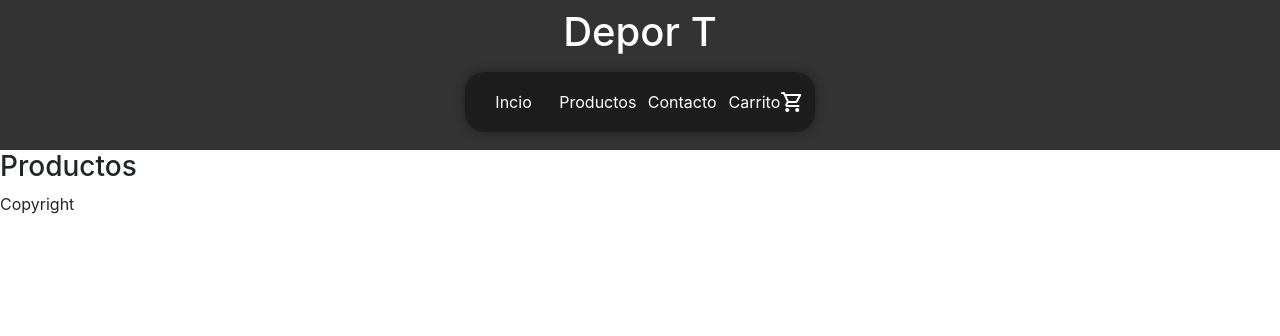
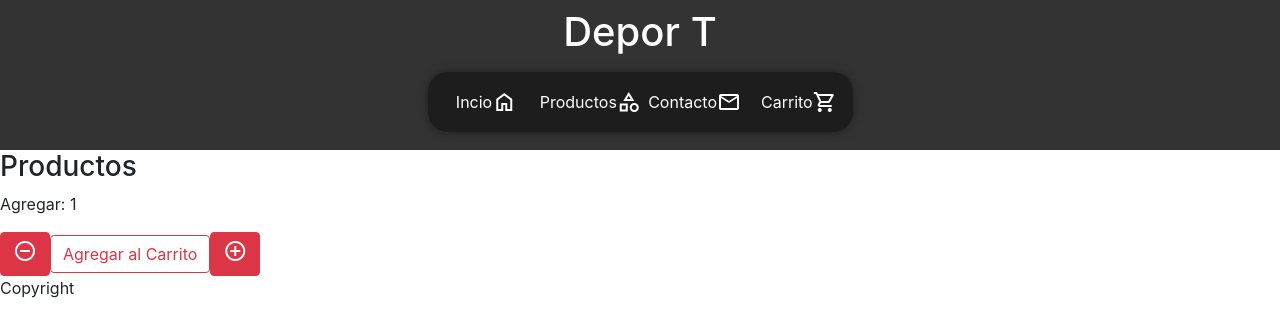
Before and after one commit to gustavocontin1/ecommerce, a React (Create React App) app: page / in a window 1280 px wide. Shown: the top 336 px of the page. Built offline with nearby package versions, Linux system fonts and the light colour scheme.

Commit message:
se agrego botones para agregar o disminuir stock

```diff
--- a/src/App.js
+++ b/src/App.js
@@ -1,12 +1,16 @@
 import Navbar from './components/Navbar'
 import ItemListContainer from './components/ItemListContainer'
 import Footer from './components/Footer'
+import { useState } from 'react'
+
+
 
 const App = () => {
+    useState()
     return (
         <>
         <Navbar/>
-        <ItemListContainer mensaje='Productos'/>
+        <ItemListContainer greeting='Productos'/>
         <Footer/>
         </>
     )
--- /dev/null
+++ b/src/components/ItemCount.js
@@ -0,0 +1,33 @@
+import { useState } from "react"
+
+const ItemCount = ({stock, initial, onAdd}) => {
+    const [contador, setContador] = useState(initial)
+
+    const aumentarContador = () => {
+        if(contador>=0 && contador<5){
+            setContador(contador + 1)
+    }
+    }
+
+    const disminuirContador = () => {
+        if(contador<=5 && contador>0){
+            setContador(contador - 1)
+    }
+}
+    const confirmarCompra = () => {
+    }
+    return (
+    <div>
+        <p>Agregar: {contador}</p>
+        <button onClick={disminuirContador}type="button" className="btn btn-danger"><span className="material-symbols-outlined">
+        do_not_disturb_on
+        </span></button>
+        <button onClick={confirmarCompra} type="button" className="btn btn-outline-danger">Agregar al Carrito</button>
+        <button onClick={aumentarContador} type="button" className="btn btn-danger"> <span className="material-symbols-outlined">
+        add_circle
+        </span></button>
+    </div>
+)
+}
+
+export default ItemCount
--- a/src/components/ItemListContainer.js
+++ b/src/components/ItemListContainer.js
@@ -1,8 +1,10 @@
-const ItemListContainer = (props) => {
+import ItemCount from "./ItemCount"
+const ItemListContainer = ({greeting}) => {
 return (
     <main>
         <div>
-            <h3>{props.mensaje}</h3>
+            <h3>{greeting}</h3>
+            <ItemCount initial={1} stock={5} onAdd={() => {}}/>
         </div>
     </main>
 )
--- a/src/components/Navbar.js
+++ b/src/components/Navbar.js
@@ -4,9 +4,15 @@ const Header = () =>{
         <header className='contenedor'>
             <h1>Depor T</h1>
             <nav className='nav'>
-                <a className='box' href='#'>Incio</a>
-                <a className='box' href='#'>Productos</a>
-                <a className='box' href='#'>Contacto</a>
+                <a className='box' href='#'>Incio<span className="material-symbols-outlined">
+                home
+                </span></a>
+                <a className='box' href='#'>Productos<span className="material-symbols-outlined">
+                category
+                </span></a>
+                <a className='box' href='#'>Contacto<span className="material-symbols-outlined">
+                mail
+                </span></a>
                 <Carrito/>
             </nav>
         </header>
--- a/src/estilos.css
+++ b/src/estilos.css
@@ -28,10 +28,11 @@ h1{
 }
 .nav{
     color: white;
-    width: 350px;
+    width: 425px;
     height: 60px;
     text-decoration: none;
     display: flex;
+    flex-direction: column;
     justify-content: space-evenly;
     align-items: center;
     background: #1d1d1d;
@@ -65,7 +66,7 @@ h1{
 
 .box{
     color: white;
-    width: 25%;
+    width: 25.3%;
     height: 65%;
     display: flex;
     justify-content: center;
@@ -80,4 +81,10 @@ h1{
     text-decoration: none;
     transform: translateY(-10px);
     background: linear-gradient(to right, #990100, #B90504);
+    transform: scale(1.2);
 }
+
+.material-symbols-outlined{
+    cursor: pointer;
+    transition: transform 0.4s;
+}
```
